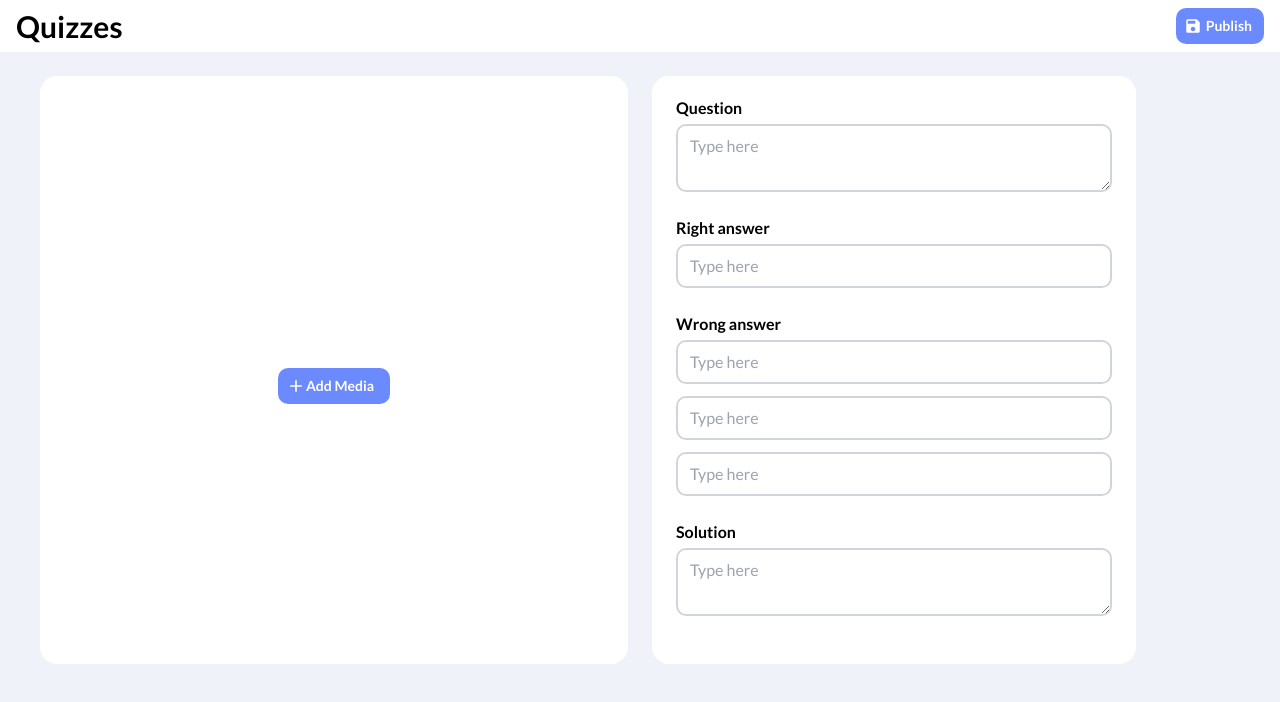
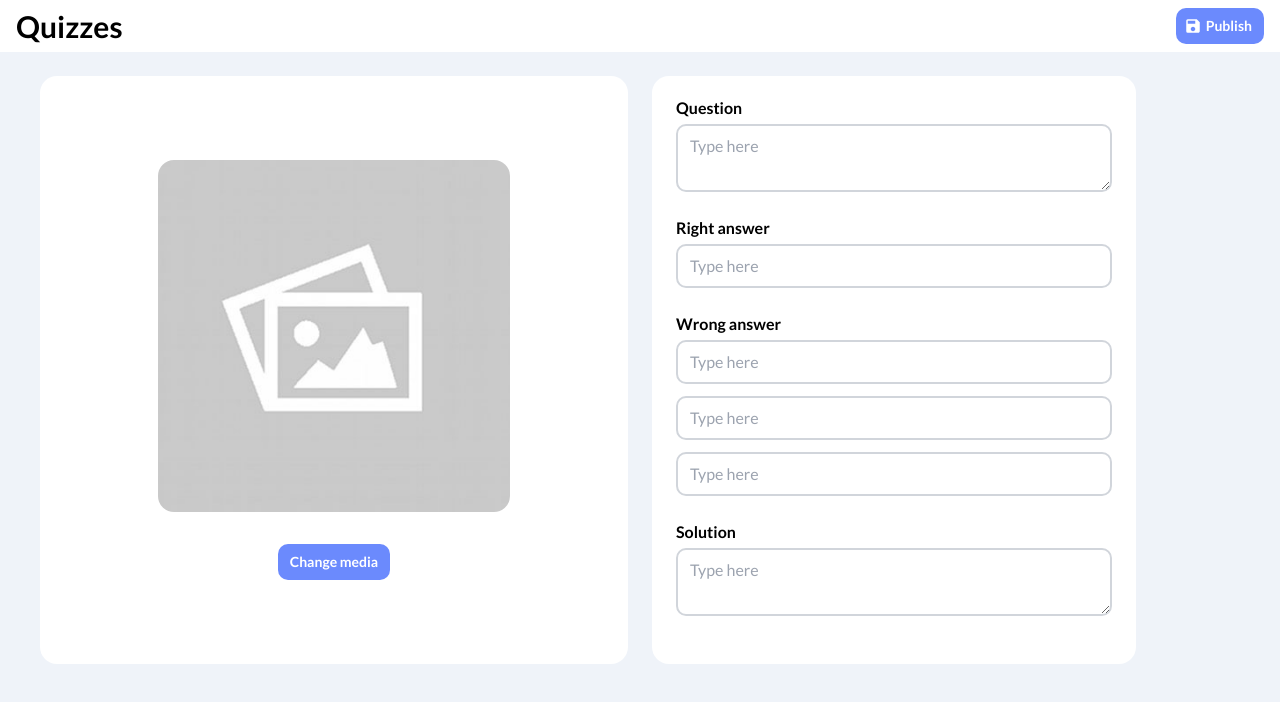
Before and after one commit to BimaPn/QuizApi, a Next.js app: page /create in a window 1280 px wide. Shown: the top 702 px of the page. Built offline with nearby package versions, Linux system fonts and the light colour scheme.

Commit message:
Add a form for create a quiz & question.

```diff
--- a/app/(quiz-layout)/create/page.tsx
+++ b/app/(quiz-layout)/create/page.tsx
@@ -1,75 +1,11 @@
-import TopBar from "@/components/TopBar"
-import ButtonPrimary from "@/components/ui/ButtonPrimary";
-import TextArea from "@/components/ui/TextArea";
-import TextInput from "@/components/ui/TextInput";
-import Link from "next/link"
-import { MdAdd } from "react-icons/md"
-import { MdSave } from "react-icons/md";
+import AddQuestionProvider from "@/components/providers/AddQuestionProvider"
+import FormAddQuiz from "@/components/quiz/FormAddQuiz"
 
 const page = () => {
   return (
-  <>
-  <header className="sticky top-0">
-    <TopBar>
-      <ButtonPrimary className="w-fit flexCenter gap-1 !pl-2 !pr-3 !py-2 text-sm">
-        <MdSave className="text-lg" />
-        <span className="font-bold">Publish</span>
-      </ButtonPrimary>
-    </TopBar>
-  </header>
-
-  <section className="flex justify-center mt-6">
-    <div className="grid grid-cols-2 gap-6">
-      <div className="w-full flexCenter aspect-square bg-white rounded-[17px]">
-        <Link href={`/create`} className="w-fit flexCenter bg-primary pl-2 pr-4 py-[8px] rounded-[10px] text-white text-sm mt-8">
-          <MdAdd className="text-xl" />
-          <span className="font-bold">Add Media</span>
-        </Link>
-      </div>
-
-      <div className="bg-white w-[484px] flex flex-col gap-6 px-6 pt-5 pb-12 rounded-[17px]">
-
-        <div className="flex flex-col gap-1">
-          <label className="font-bold tex-xl" htmlFor="question">Question</label>
-          <TextArea
-          id="question"
-          placeholder="Type here"/>
-        </div>
-
-        <div className="flex flex-col gap-1">
-          <label className="font-bold tex-xl" htmlFor="rightAnswer">Right answer</label>
-          <TextInput
-          id="rightAnswer"
-          placeholder="Type here"/>
-        </div>
-
-        <div className="flex flex-col gap-1">
-          <label className="font-bold tex-xl" htmlFor="wrongAnswer">Wrong answer</label>
-          <div className="flex flex-col gap-3">
-            <TextInput
-            id="wrongAnswer"
-            placeholder="Type here"/>
-            <TextInput
-            placeholder="Type here"/>
-            <TextInput
-            placeholder="Type here"/>
-          </div>
-
-        </div>
-
-        <div className="flex flex-col gap-1">
-          <label className="font-bold tex-xl" htmlFor="solution">Solution</label>
-          <TextArea
-          id="solution"
-          placeholder="Type here"/>
-        </div>
-
-      </div>
-
-    </div>
-  </section>
-  </>
-
+  <AddQuestionProvider>
+  <FormAddQuiz />
+   </AddQuestionProvider>
   )
 }
 
--- /dev/null
+++ b/components/providers/AddQuestionProvider.tsx
@@ -0,0 +1,59 @@
+"use client"
+import ApiClient from "@/app/api/axios/ApiClient";
+import { createContext, useState } from "react";
+
+export const addQuestionContext = createContext<QuestionProvider | null>(null);
+
+const AddQuestionProvider = ({children}:{children:React.ReactNode}) => {
+  const [formData,setFormData] = useState<AddQuestion>({
+    question : {
+      content : "",
+      media : null,
+    },
+    answers : [
+    {
+      content : "",
+      isCorrect : true,
+    },
+    {
+      content : "",
+      isCorrect : false,
+    },
+    {
+      content : "",
+      isCorrect : false,
+    },
+    {
+      content : "",
+      isCorrect : false,
+    },
+    ],
+    solution : "",
+  });
+
+  const setQuestion = (content:string) => {
+    setFormData({...formData,question:{...formData.question,content}});
+  }
+
+  const setMedia = (file:File) => {
+    setFormData({...formData,question:{...formData.question,media:file}});
+  }
+
+  const setAnswer = (content:string,index:number) => {
+    let answers = formData.answers;
+    answers[index].content = content;
+    setFormData({...formData,answers});
+  }
+
+  const setSolution = (solution:string) => {
+    setFormData({...formData,solution});
+  }
+
+  return (
+    <addQuestionContext.Provider value={{ formData,setQuestion,setMedia,setAnswer,setSolution }}>
+    {children}
+    </addQuestionContext.Provider>
+  )
+}
+
+export default AddQuestionProvider
--- /dev/null
+++ b/components/quiz/FormAddQuiz.tsx
@@ -0,0 +1,121 @@
+"use client"
+
+import { MdSave } from "react-icons/md"
+import TextArea from "../ui/TextArea"
+import TextInput from "../ui/TextInput"
+import { useContext, useRef, useState } from "react"
+import { addQuestionContext } from "../providers/AddQuestionProvider"
+import TopBar from "../TopBar"
+import ButtonPrimary from "../ui/ButtonPrimary"
+import Image from "next/image"
+
+const FormAddQuiz = () => {
+  const {
+    formData,setQuestion,
+    setMedia,setAnswer,setSolution
+    } = useContext(addQuestionContext) as QuestionProvider;
+
+  return (
+  <>
+  <Header formData={formData} />
+  <section className="flex justify-center mt-6">
+    <div className="grid grid-cols-2 gap-6">
+      <Media onChange={(file) => setMedia(file)} />
+      <div className="bg-white w-[484px] flex flex-col gap-6 px-6 pt-5 pb-12 rounded-[17px]">
+
+        <div className="flex flex-col gap-1">
+          <label className="font-bold tex-xl" htmlFor="question">Question</label>
+          <TextArea
+          value={formData.question.content}
+          onChange={(e) => setQuestion(e.target.value)}
+          id="question"
+          placeholder="Type here"/>
+        </div>
+
+        <div className="flex flex-col gap-1">
+          <label className="font-bold tex-xl" htmlFor="rightAnswer">Right answer</label>
+          <TextInput
+          value={formData.answers[0].content}
+          onChange={(e) => setAnswer(e.target.value,0)}
+          placeholder="Type here"/>
+        </div>
+
+        <div className="flex flex-col gap-1">
+          <label className="font-bold tex-xl" htmlFor="wrongAnswer">Wrong answer</label>
+          <div className="flex flex-col gap-3">
+            {[1,2,3].map((index) => (
+              <TextInput
+              key={index}
+              value={formData.answers[index].content}
+              onChange={(e) => setAnswer(e.target.value,index)}
+              placeholder="Type here"/>
+            ))}
+          </div>
+        </div>
+
+        <div className="flex flex-col gap-1">
+          <label className="font-bold tex-xl" htmlFor="solution">Solution</label>
+          <TextArea
+          value={formData.solution}
+          onChange={(e) => setSolution(e.target.value)}
+          placeholder="Type here"/>
+        </div>
+
+      </div>
+    </div>
+  </section>
+  </>
+  )
+}
+
+const Header = ({formData}:{formData:AddQuestion}) => {
+  const submit = (e:React.MouseEvent<HTMLButtonElement>) => {
+    e.preventDefault();
+    console.log(formData);
+  }
+  return (
+  <header className="sticky top-0">
+    <TopBar>
+      <ButtonPrimary onClick={submit} className="w-fit flexCenter gap-1 !pl-2 !pr-3 !py-2 text-sm">
+        <MdSave className="text-lg" />
+        <span className="font-bold">Publish</span>
+      </ButtonPrimary>
+    </TopBar>
+  </header>
+  )
+}
+
+const Media = ({onChange}:{onChange:(file:File)=>void}) => {
+  const fileInput = useRef<HTMLInputElement>(null)
+  const [imagePreview,setImagePreview] = useState<string>("/images/empty.jpg");
+
+    const changeImage = (e:React.ChangeEvent<HTMLInputElement>) => {
+      e.preventDefault()
+      const selectedFile = fileInput.current!.files![0];
+      if (selectedFile) {
+          const blob = URL.createObjectURL(selectedFile);
+
+          onChange(selectedFile)
+          setImagePreview(blob)
+      }
+    }
+  return (
+    <div className="w-full flexCenter flex-col aspect-square bg-white rounded-[17px]">
+
+      <div className={`w-[60%] relative flexCenter aspect-square rounded-2xl overflow-hidden`}>
+       <Image
+        src={imagePreview}
+        fill
+        objectFit="cover"
+        alt="cover photo"/>
+      </div>
+
+      <input ref={fileInput} type="file" accept="image/*"  onChange={changeImage} className="hidden"/>
+      <button onClick={() => fileInput.current?.click()} className="w-fit flexCenter bg-primary px-3 py-[8px] rounded-[10px] font-bold text-white text-sm mt-8">
+       Change media
+      </button>
+    </div>
+  )
+}
+
+export default FormAddQuiz
```
Also changed, not shown: types/question.d.ts (added, +21 -0 lines), middleware__.ts (renamed from middleware.ts), public/images/empty.jpg (added).
